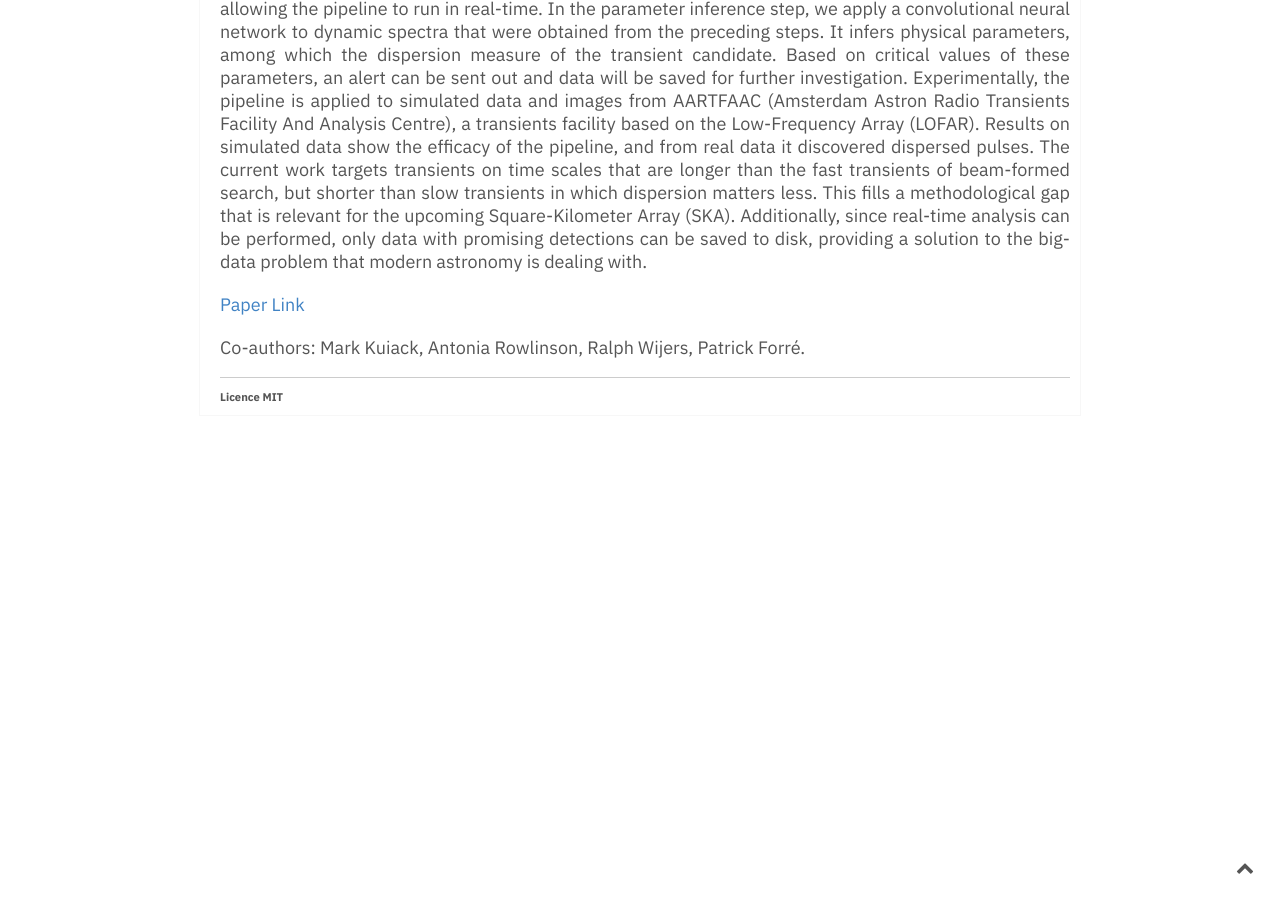
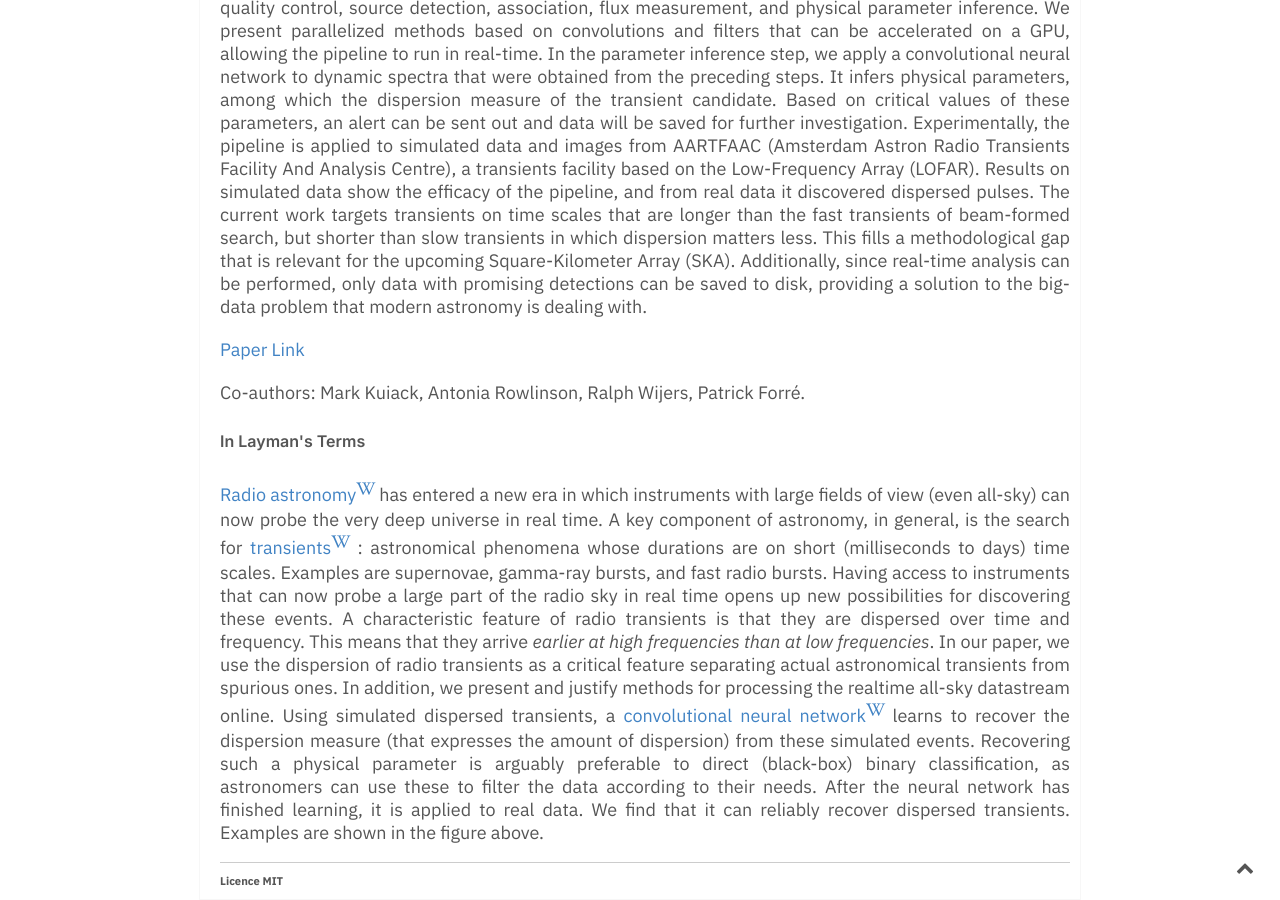
Before and after one commit to DavidRuhe/DavidRuhe.github.io, a Jekyll site: the page built from _notes/Detecting Dispersed Radio Transients in Real Time Using Convolutional Neural Networks.md, in a window 1280 px wide and 900 px high, scrolled down 1119 px. Built offline with Jekyll 4.4.1, drawn with Linux system fonts in a browser that asks for light colours; comment, search, counter and statistics services are not loaded; before the commit the page ends 1535 px from its top, so only the background shows below that.

Commit message:
add laymans talk

```diff
--- a/_notes/Detecting Dispersed Radio Transients in Real Time Using Convolutional Neural Networks.md
+++ b/_notes/Detecting Dispersed Radio Transients in Real Time Using Convolutional Neural Networks.md
@@ -13,3 +13,17 @@ We present a methodology for automated real-time analysis of a radio image data
 [[Paper Link::https://arxiv.org/abs/2103.15418]]
 
 Co-authors: Mark Kuiack, Antonia Rowlinson, Ralph Wijers, Patrick Forré.
+##### In Layman's Terms
+[[Radio astronomy::https://en.wikipedia.org/wiki/Radio_astronomy]] has entered a new era in which instruments with large fields of view (even all-sky) can now probe the very deep universe in real time.
+A key component of astronomy, in general, is the search for [[transients::https://en.wikipedia.org/wiki/Transient_astronomical_event]]: astronomical phenomena whose durations are on short (milliseconds to days) time scales.
+Examples are supernovae, gamma-ray bursts, and fast radio bursts.
+Having access to instruments that can now probe a large part of the radio sky in real time opens up new possibilities for discovering these events.
+A characteristic feature of radio transients is that they are dispersed over time and frequency.
+This means that they arrive *earlier at high frequencies than at low frequencies*.
+In our paper, we use the dispersion of radio transients as a critical feature separating actual astronomical transients from spurious ones.
+In addition, we present and justify methods for processing the realtime all-sky datastream online.
+Using simulated dispersed transients, a [[convolutional neural network::https://en.wikipedia.org/wiki/Convolutional_neural_network]] learns to recover the dispersion measure (that expresses the amount of dispersion) from these simulated events.
+Recovering such a physical parameter is arguably preferable to direct (black-box) binary classification, as astronomers can use these to filter the data according to their needs.
+After the neural network has finished learning, it is applied to real data.
+We find that it can reliably recover dispersed transients.
+Examples are shown in the figure above.
```
